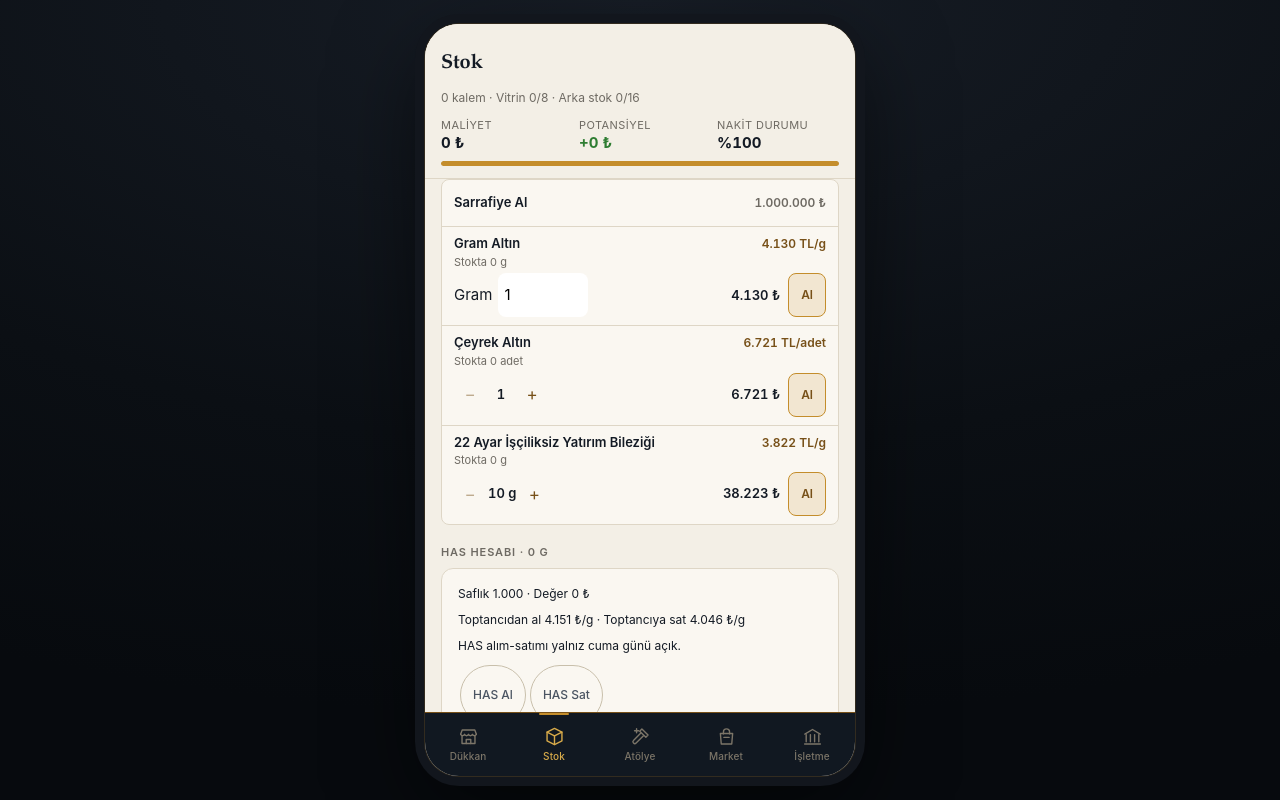
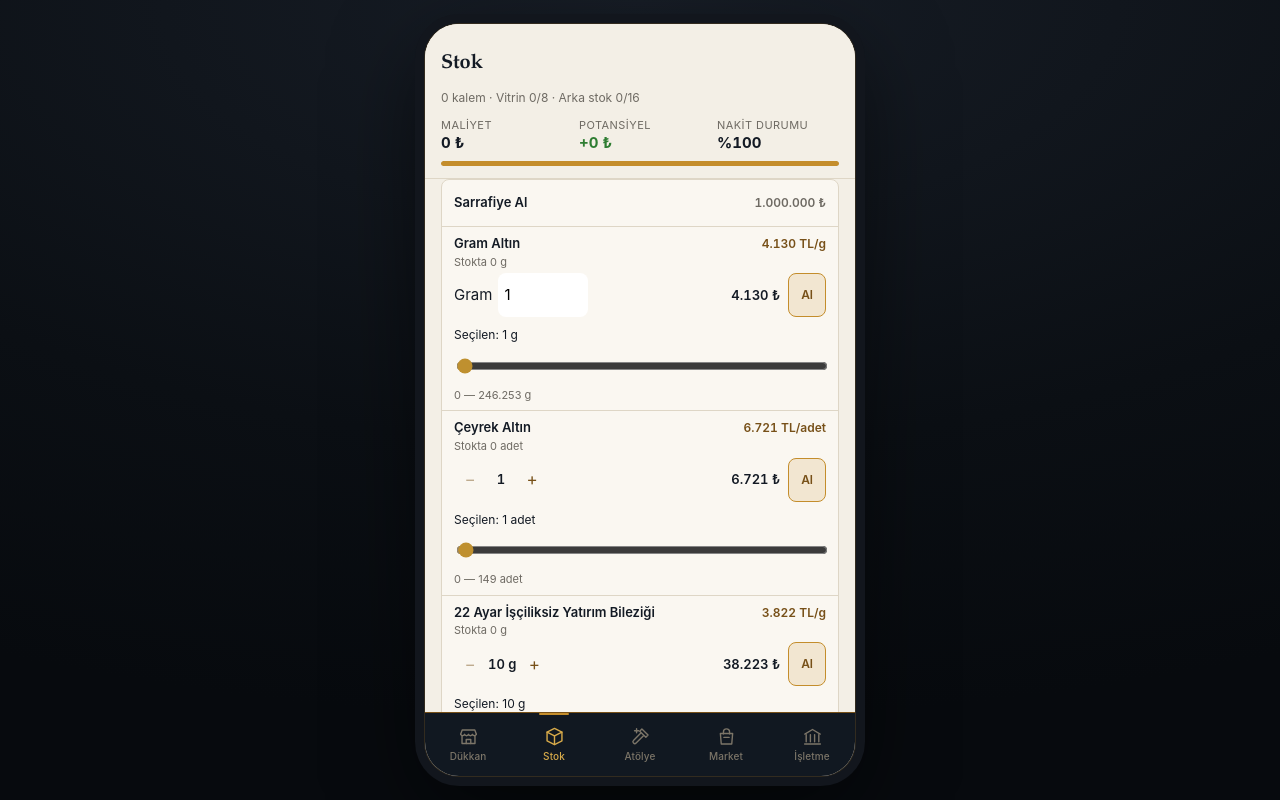
Before and after one commit to ouzhaanttnn-afk/Mihenkaynak, a React (Vite) app: page / in a window 1280 px wide. Both pictures are taken after a click on the button "İlk Stoğunu Al". Built offline with nearby package versions, Linux system fonts and the light colour scheme.

Commit message:
fix: enable HAS selection and add bullion sliders

```diff
--- a/src/ui/screens/Screens.css
+++ b/src/ui/screens/Screens.css
@@ -957,3 +957,6 @@
 .poolAmount input { width: 90px; min-height: 44px; padding: 6px; border: 1px solid var(--border); border-radius: 8px; font: inherit; }
 .hasSlider { display: flex; flex-direction: column; gap: 8px; width: 100%; }
 .hasSlider input[type="range"] { width: 100%; min-height: 44px; accent-color: #bf902f; }
+.poolSlider { display: grid; gap: 4px; margin-top: 8px; font-size: var(--fs-caption); }
+.poolSlider input[type="range"] { width: 100%; min-height: 32px; accent-color: #bf902f; }
+.poolSlider__range { color: var(--text-light-3); font-size: var(--fs-micro); }
--- a/src/ui/screens/StockScreen.tsx
+++ b/src/ui/screens/StockScreen.tsx
@@ -207,6 +207,8 @@ function BullionOffer({ product }: { product: typeof POOL_SUPPLY[number] }) {
   };
   const lot = poolSupplyQuote(templateId, qty, s.market, s.store);
   const max = useMemo(() => maxPoolSupplyQuantity(templateId, s.market, s.store), [templateId, s.market, s.store]);
+  const sliderStep = templateId === 'gram_gold_1' ? 0.001 : 1;
+  const sliderValue = Number.isFinite(qty) ? Math.min(max, Math.max(0, qty)) : 0;
   const unitQuote = lot ?? poolSupplyQuote(templateId, 1, s.market, s.store)!;
   const poolId = poolForTemplate(templateId);
   const held = s.inventory.filter(p => p.poolId === poolId)
@@ -242,6 +244,13 @@ function BullionOffer({ product }: { product: typeof POOL_SUPPLY[number] }) {
       <span className="offerRow__total num">{lot ? tl(lot.totalPrice) : '—'}</span>
       <button type="button" className="offerRow__buy" disabled={!affordable} onClick={buy}>{expensive && confirmed ? 'Onayla' : 'Al'}</button>
     </div>
+    <label className="poolSlider">
+      <span>Seçilen: {gramsPerUnit ? `${sliderValue * gramsPerUnit} g` : `${sliderValue} adet`}</span>
+      <input type="range" aria-label={`${name} miktar sliderı`} min={0} max={max} step={sliderStep} value={sliderValue}
+        disabled={max <= 0 || !space}
+        onChange={e => setQty(templateId === 'gram_gold_1' ? Number(e.target.value).toFixed(3).replace(/0+$/, '').replace(/\.$/, '') : String(Math.round(Number(e.target.value))))} />
+      <span className="poolSlider__range">0 — {gramsPerUnit ? `${max * gramsPerUnit} g` : `${max} adet`}</span>
+    </label>
     {expensive && confirmed && <p className="offerRow__confirm" role="status">Yüksek tutar: {tl(lot.totalPrice)}. Satın almak için tekrar onayla.</p>}
     {!lot && <p className="offerRow__shortfall">Pozitif, geçerli bir miktar seçin. Gram altın hassasiyeti 0,001 g.</p>}
     {lot && !affordable && <p className="offerRow__shortfall">{!space ? 'Arka stokta yeni ürün ailesi için yer yok.' : `Mevcut nakit ${tl(s.store.cash)} · eksik ${tl(lot.totalPrice - s.store.cash)}`}</p>}
@@ -368,18 +377,18 @@ function HasCounter() {
     <div className="group__body v5Controls">
       <p>Saflık 1.000 · Değer {tl(fromMg(s.store.hasBalanceMg ?? 0) * s.market.goldSpot)}</p>
       <p>Toptancıdan al {tl(quote.buy)}/g · Toptancıya sat {tl(quote.sell)}/g</p>
-      <p>{open ? 'Cuma: HAS işlemleri açık.' : 'HAS alım-satımı yalnız cuma günü açık.'}</p>
+      <p>{open ? 'Cuma: HAS işlemleri açık.' : 'Miktarı şimdi seçebilirsiniz; alım-satım onayı yalnız cuma günü açılır.'}</p>
       <div role="group" aria-label="HAS işlem yönü">
         <button type="button" className="chip" aria-pressed={side === 'buy'} onClick={() => changeSide('buy')}>HAS Al</button>
         <button type="button" className="chip" aria-pressed={side === 'sell'} onClick={() => changeSide('sell')}>HAS Sat</button>
       </div>
       <label className="hasSlider">{side === 'buy' ? 'Seçilen' : 'Satılacak'}: {preciseGrams(qty)}
         <input type="range" aria-label="HAS miktarı" min={0} max={fromMg(maxMg)} step={0.001} value={qty}
-          disabled={!open || maxMg <= 0} onChange={e => { setAmountMg(Math.min(maxMg, Math.max(0, toMg(Number(e.target.value))))); setPending(null); }} />
+          disabled={maxMg <= 0} onChange={e => { setAmountMg(Math.min(maxMg, Math.max(0, toMg(Number(e.target.value))))); setPending(null); }} />
       </label>
       <p>0 g — {preciseGrams(fromMg(maxMg))}</p>
       <p>{side === 'buy' ? 'Yaklaşık Tutar' : 'Alınacak'}: {tl(total)}</p>
-      <button type="button" className="chip" disabled={!open || maxMg <= 0}
+      <button type="button" className="chip" disabled={maxMg <= 0}
         onClick={() => { setAmountMg(maxMg); setPending(null); }}>{side === 'buy' ? 'MAX AL' : 'TÜM HAS'}</button>
       <button type="button" className="chip" disabled={!open || !valid} onClick={() => setPending(signature)}>İşleme Devam Et</button>
       {pending === signature && open && valid && <div role="group" aria-label="HAS işlem onayı">
```
Also changed, not shown: 1 other file (tests, documents, lock files or other folders).
